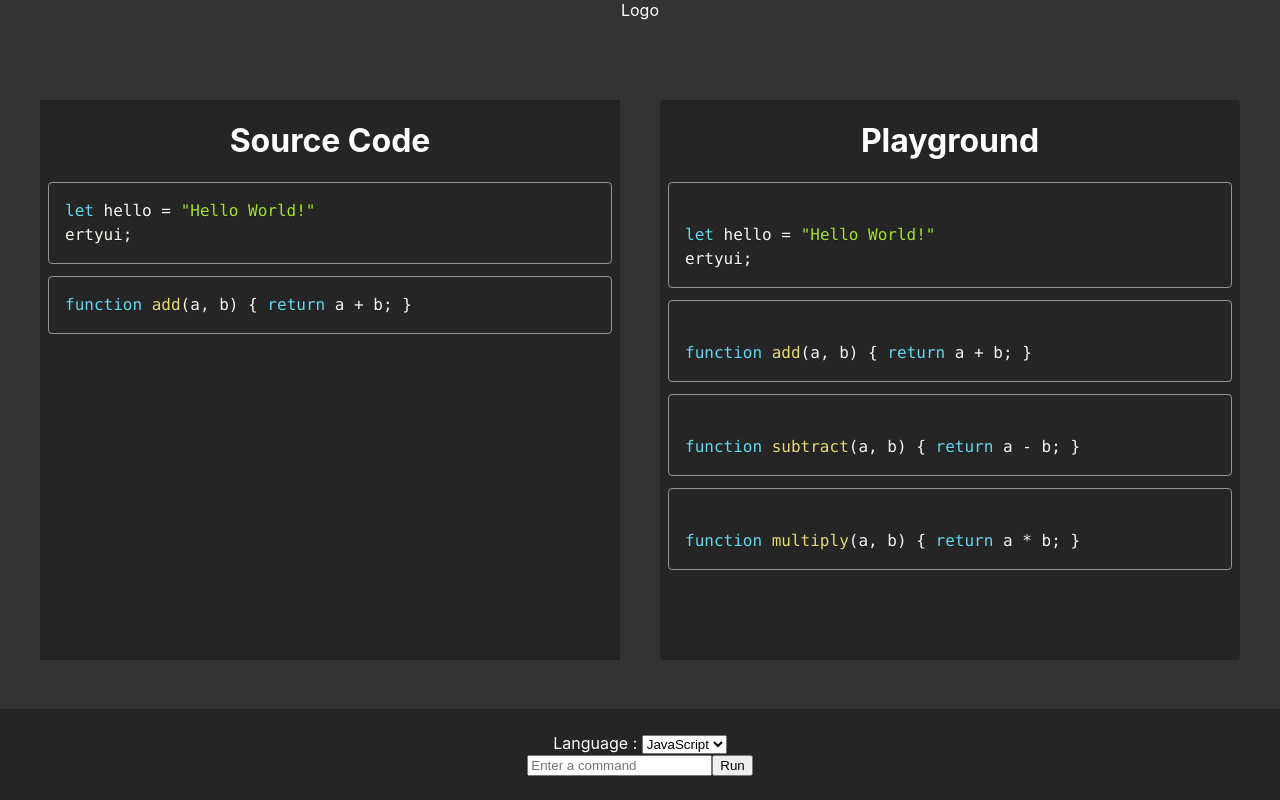
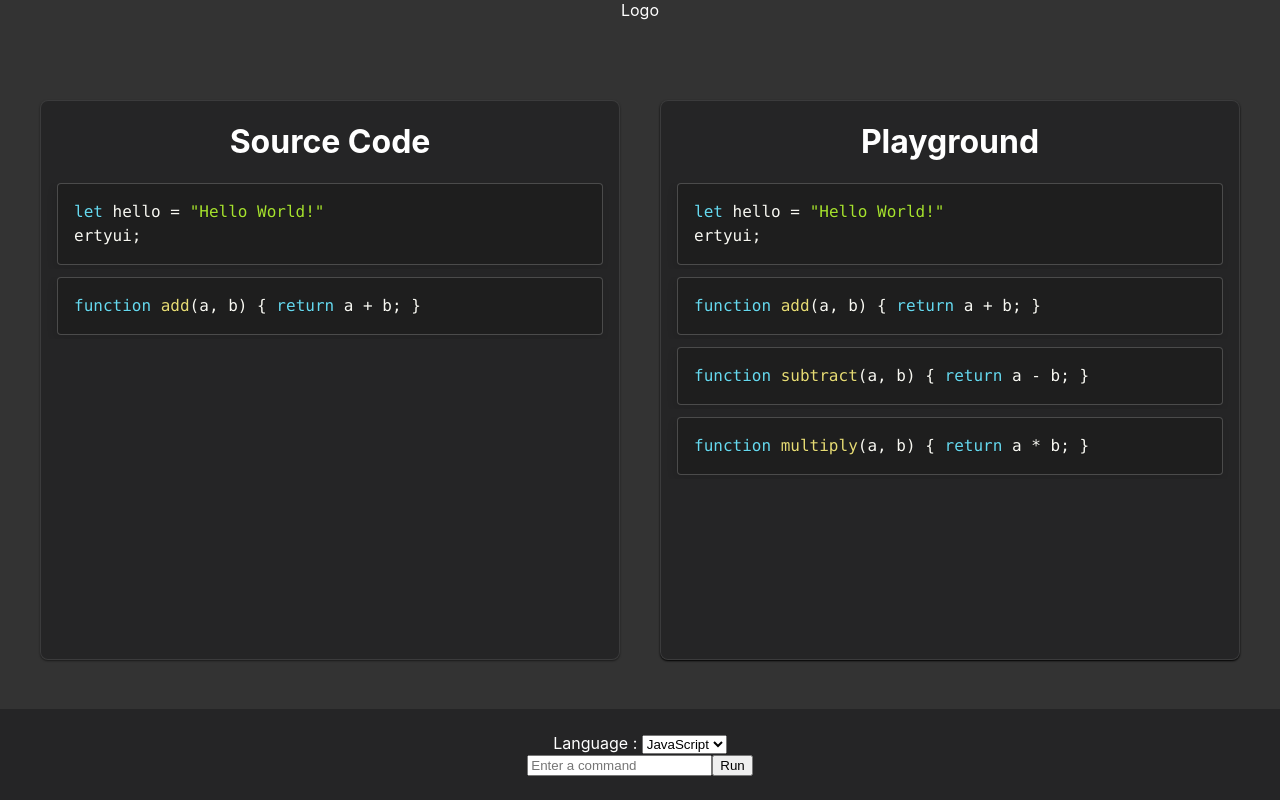
Before and after one commit to abhaykvincent/typeflow, a React (Create React App) app: page / in a window 1280 px wide. Built offline with nearby package versions, Linux system fonts and the light colour scheme.

Commit message:
play ground code components' style updated

```diff
--- a/src/App.css
+++ b/src/App.css
@@ -32,15 +32,17 @@ pre[class*=language-] {
 }
 pre{
     display: grid;
-    padding: 0px 8px  !important;
+    padding: 0px 16px  !important;
 }
 code{
     background-color: #1E1E1E;
     margin-bottom: 4px;
     padding: 8px*2;
     padding-top: 8px*5;
-    border: 1px solid rgba(255, 255, 255, 0.5);
+    border: 1px solid rgba(255, 255, 255, 0.2)  !important;
     border-radius: 4px;
+    box-shadow: -2px 4px 8px rgba(0, 0, 0, 0.1);;
+    background-color: #1E1E1E !important;
 }
 
 @keyframes App-logo-float {
--- a/src/components/Playground/Playground.scss
+++ b/src/components/Playground/Playground.scss
@@ -1,16 +1,17 @@
 .playground{
     background-color: #252526;
-    border-radius: 4px;
+    border: 1px solid rgba(255, 255, 255, 0.1);
+    border-radius: 8px;
+    box-shadow: 0px 1px 2px rgba(0, 0, 0, 1);;
+}
 pre{
     display: grid;
-        padding: 0px 8px  !important;
+    padding: 0px 16px;
 }
 code{
     background-color: #1E1E1E;
     margin-bottom: 4px;
     padding: 8px*2;
-        padding-top: 8px*5;
-        border: 1px solid rgba(255, 255, 255, 0.5);
+    border: 1px solid rgba(255, 255, 255, 0.25);
     border-radius: 4px;
 }
-}
--- a/src/components/SourceCode/SourceCode.scss
+++ b/src/components/SourceCode/SourceCode.scss
@@ -1,5 +1,9 @@
 .source-code{
     background-color: #252526;
+    border: 1px solid rgba(255, 255, 255, 0.1);
+    border-radius: 8px;
+    box-shadow: 0px 1px 2px rgba(0, 0, 0, 0.5);;
+
 
     pre{
         display: grid;
@@ -9,7 +13,7 @@
         background-color: #1E1E1E;
         margin-bottom: 4px;
         padding: 8px*2;
-        border: 1px solid rgba(255, 255, 255, 0.5);
+        border: 1px solid rgba(255, 255, 255, 0.25);
         border-radius: 4px;
     }
 }
```
Lines whose indentation alone changed are shown as unchanged.
